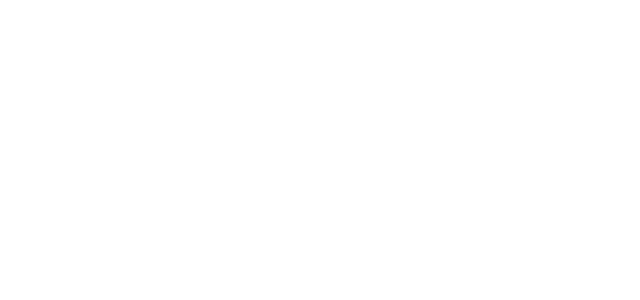
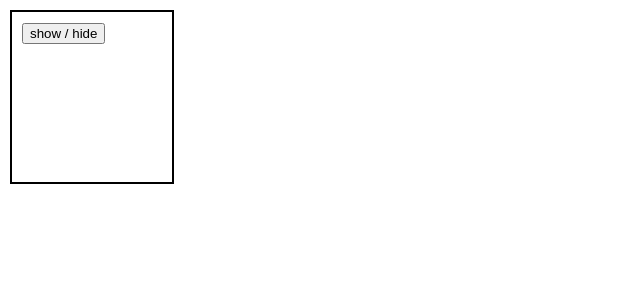
Before and after one commit to AronovSergey/Appleseeds-React, a React (Create React App) app: page / in a window 1280 px wide. Shown: the top 300 px of the page, without its empty margins (0-640 px from the left). Built offline with nearby package versions, Linux system fonts and the light colour scheme.

Commit message:
7.2 Submission

```diff
--- a/src/App.js
+++ b/src/App.js
@@ -7,10 +7,12 @@
 //import CardsWithFunction from './components/04.2-Cards/CardsWithFunction';
 //import ButtonsWithFunction from './components/04.1-Buttons/ButtonsWithFunction';
 //import Counter from './components/07.1-Increment/Counter';
+import YellowBoxContainer from './components/07.2-Hide_and_seek/YellowBoxContainer';
 
 function App() {
   return (
     <div>
+      <YellowBoxContainer />
     </div>
   );
 }
--- /dev/null
+++ b/src/components/07.2-Hide_and_seek/YellowBoxContainer.js
@@ -0,0 +1,33 @@
+import React, { Component } from 'react';
+import './style.css';
+
+class YellowBoxContainer extends Component {
+    constructor() {
+        super();
+
+        this.state = { displayBox: false }
+
+        this.handleClick = this.handleClick.bind(this);
+    }
+
+    handleClick() {
+        this.setState({ displayBox: !this.state.displayBox })
+    }
+
+    render() {
+        return (
+            <div className="container">
+                <button onClick={this.handleClick}>
+                    show / hide
+                </button>
+                {this.state.displayBox &&
+                    <div className="yellow">
+
+                    </div>
+                }
+            </div>
+        );
+    }
+}
+
+export default YellowBoxContainer;
--- /dev/null
+++ b/src/components/07.2-Hide_and_seek/style.css
@@ -0,0 +1,15 @@
+.container {
+    margin: 10px;
+    padding: 10px;
+    height: 150px;
+    width: 140px;
+    border: 2px solid black;
+}
+
+.yellow {
+    margin: 10px;
+    padding: 10px;
+    height: 100px;
+    width: 100px;
+    background-color: #f1c40f;
+}
```
